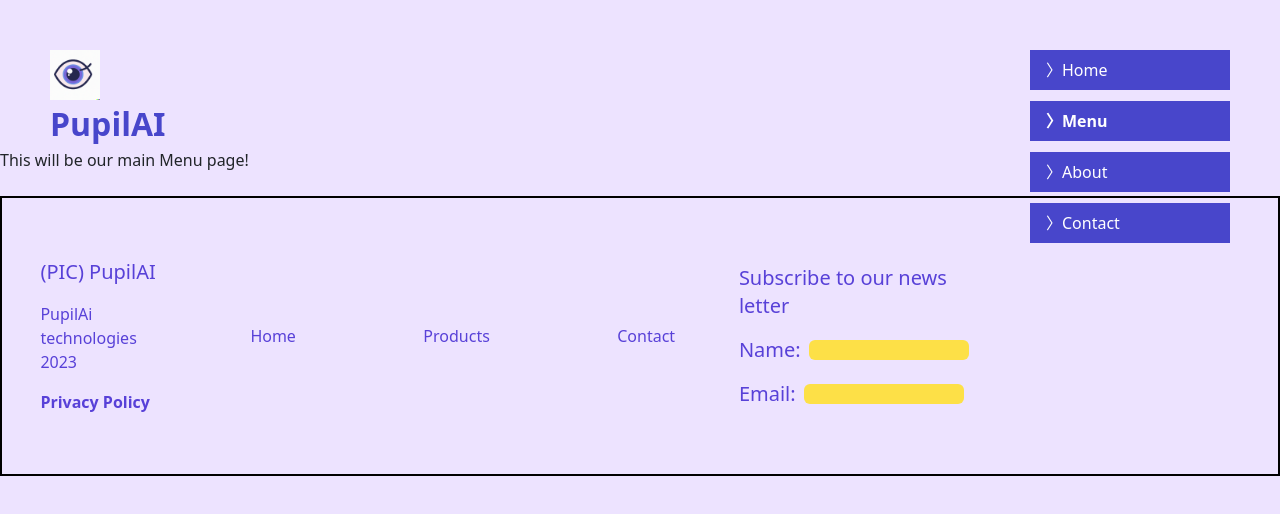
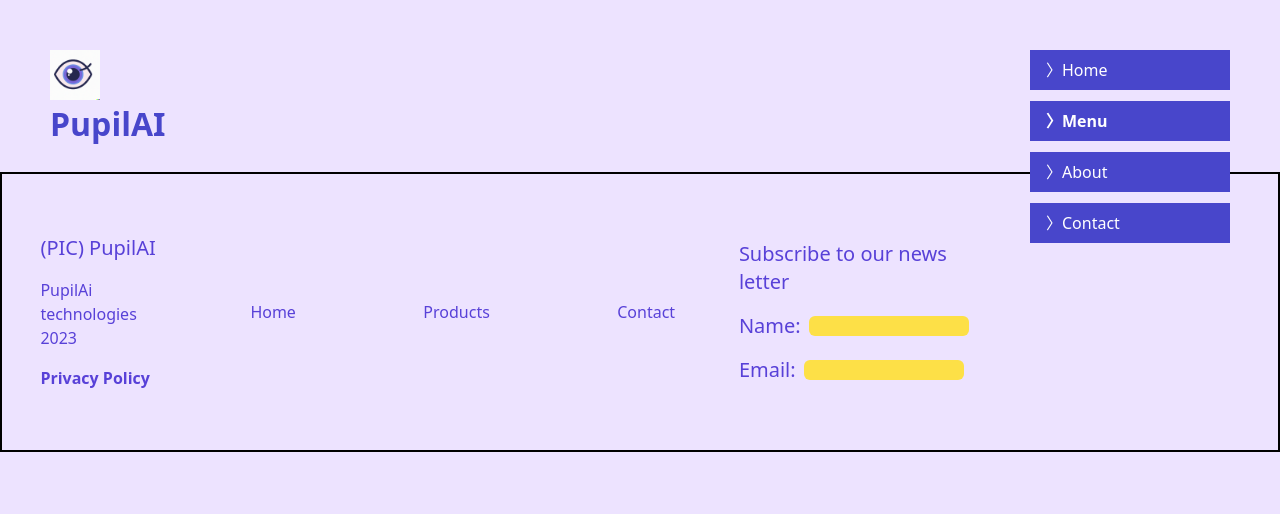
Before and after one commit to PupilAI/Pupil, an Angular app: page /menu in a window 1280 px wide. Shown: the top 514 px of the page. Built offline with nearby package versions, Linux system fonts and the light colour scheme.

Commit message:
menu changed

```diff
--- a/src/app/pages/menu/menu.component.html
+++ b/src/app/pages/menu/menu.component.html
@@ -1 +1 @@
-<p>This will be our main Menu page!</p>
+<div></div>
```
